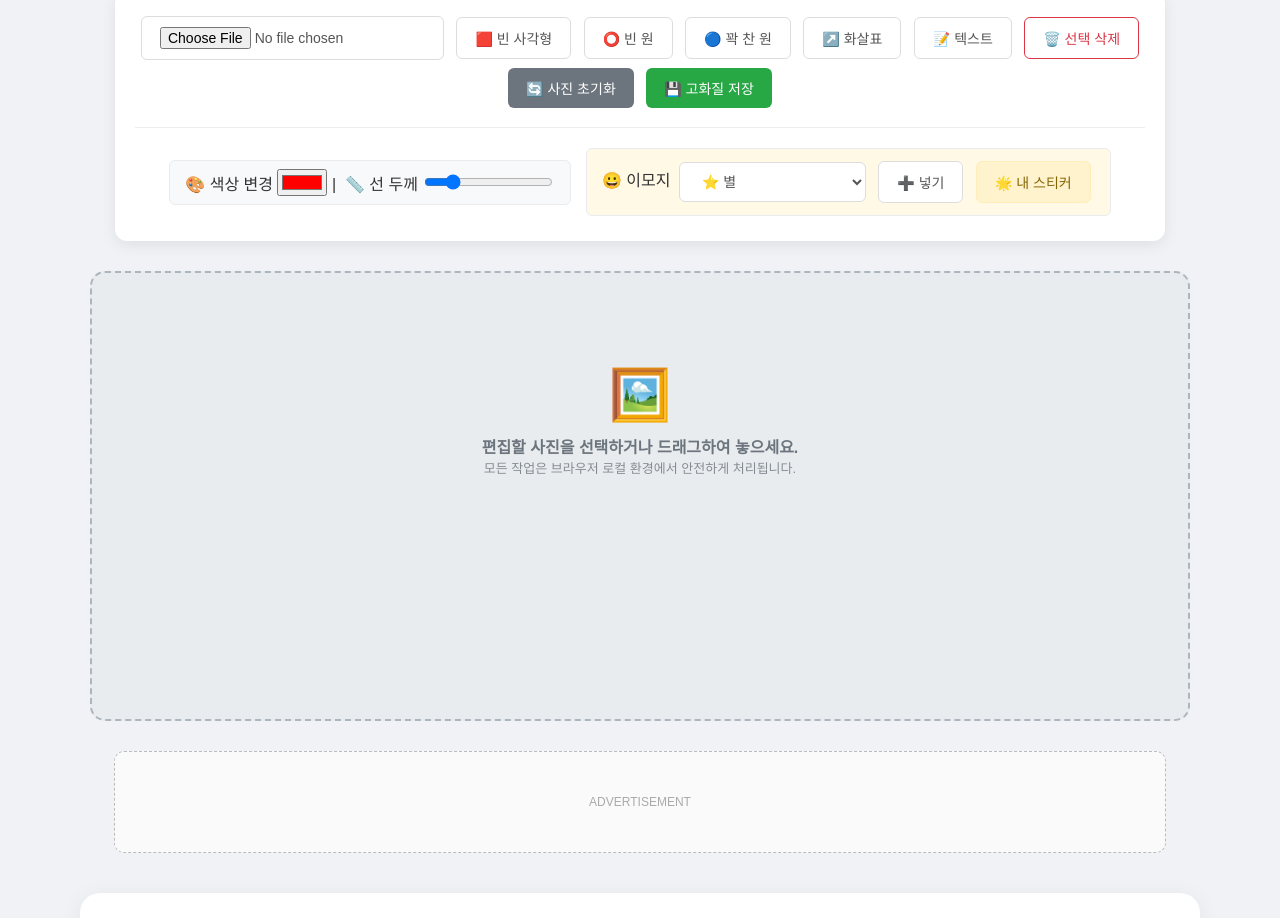
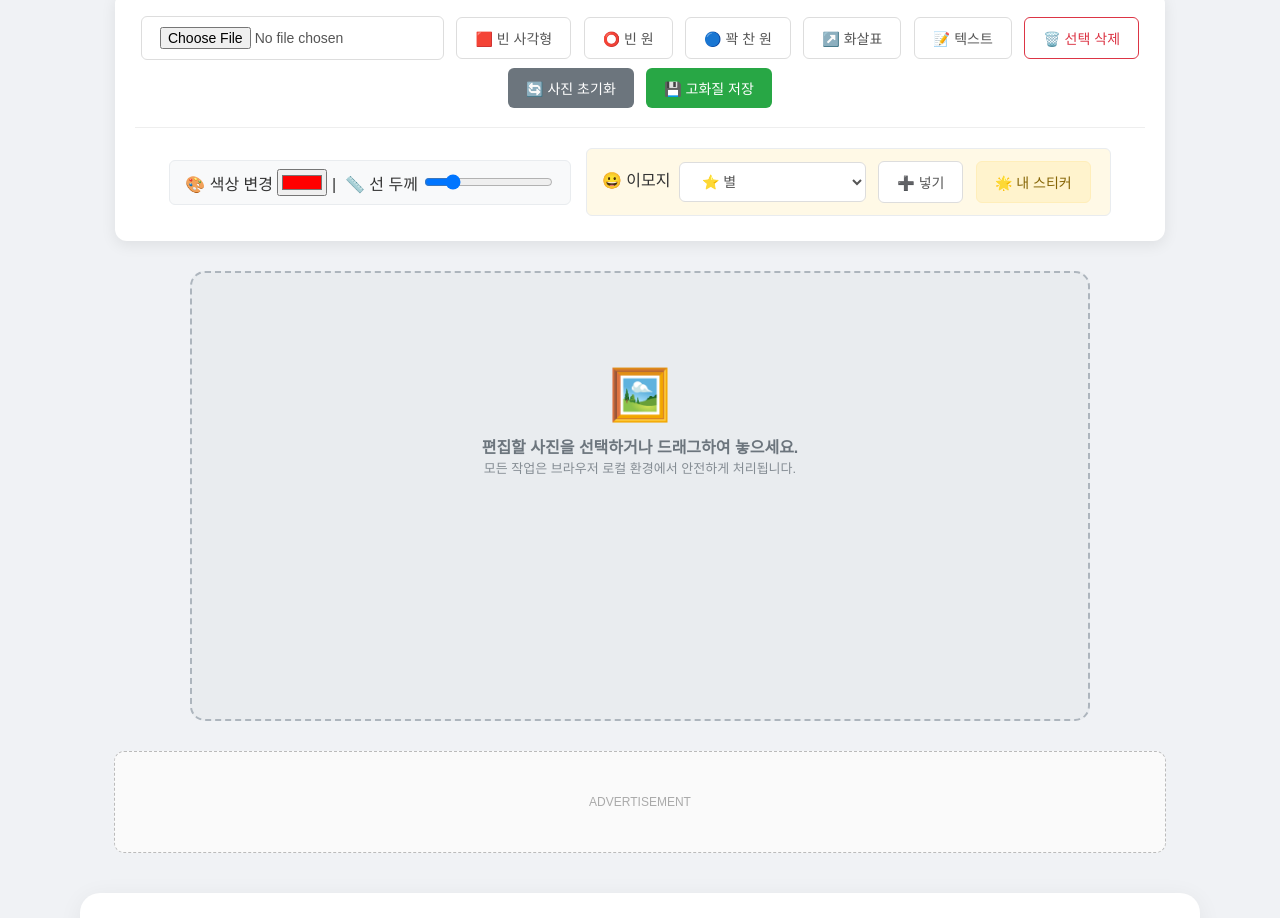
Before and after one commit to lithium7887-max/filename, a plain HTML site: page editor.html in a window 1280 px wide. Shown: the part 355-1273 px from the top of the page. Drawn offline with Linux system fonts and the light colour scheme; a script that the page names is missing.

```diff
--- a/editor.html
+++ b/editor.html
@@ -33,7 +33,7 @@
         .help-text { background: #e7f5ff; color: #004085; padding: 15px 20px; border-radius: 10px; font-size: 14px; text-align: left; border: 1px solid #b8daff; width: 100%; box-sizing: border-box; display: flex; align-items: center; margin-bottom: 20px; }
         .help-icon { font-size: 20px; margin-right: 15px; }
 
-        .canvas-container-wrapper { width: 95%; max-width: 1100px; min-height: 450px; margin: 30px auto; display: flex; flex-direction: column; justify-content: center; align-items: center; background-color: #e9ecef; border-radius: 15px; border: 2px dashed #adb5bd; padding: 20px; box-sizing: border-box; overflow: auto; }
+        .canvas-container-wrapper { width: 95%; max-width: 900px; min-height: 450px; margin: 30px auto; display: flex; flex-direction: column; justify-content: center; align-items: center; background-color: #e9ecef; border-radius: 15px; border: 2px dashed #adb5bd; padding: 20px; box-sizing: border-box; overflow: auto; }
         .canvas-container { display: none; box-shadow: 0 10px 40px rgba(0,0,0,0.2) !important; background-color: white; border-radius: 4px; }
         .canvas-placeholder { color: #6c757d; text-align: center; }
 
```
